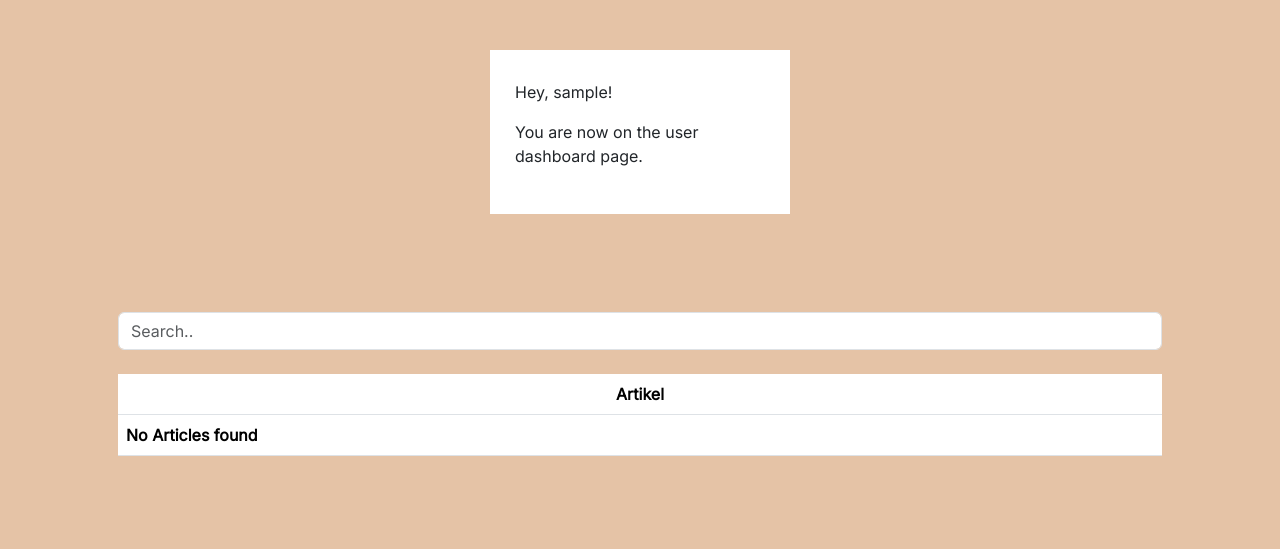
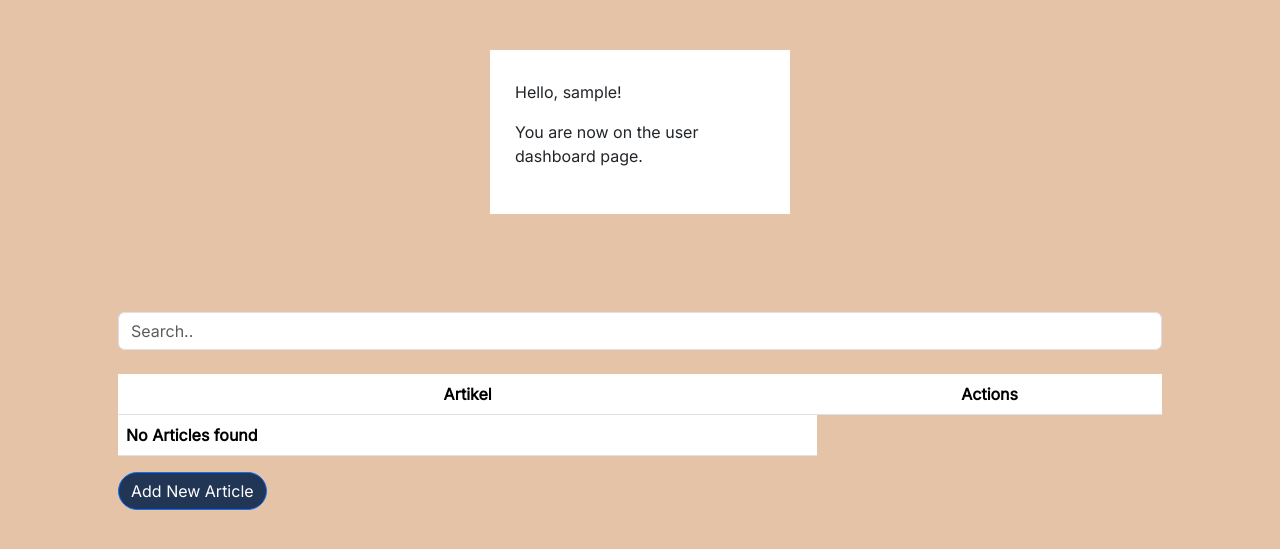
Before and after one commit to Revprm/FinalProject-Pweb, a PHP site: page /dashboard.php in a window 1280 px wide. Shown: the part 56-605 px from the top of the page. Run offline with PHP 8.4, Linux system fonts and the light colour scheme; the visitor is signed in with stand-in values (Sample User, id 1); tables that the repository leaves empty or names only in its code hold one stand-in row (values such as "Sample post"); lists and menus that the app fills with data are empty.

Commit message:
feat: added update and delete buttons and able to add articles

```diff
--- a/dashboard.php
+++ b/dashboard.php
@@ -40,7 +40,7 @@ $result = $conn->query($sql);
 
     <div class="container mt-5">
         <div class="form">
-            <p>Hey, <?php echo $_SESSION['username']; ?>!</p>
+            <p>Hello, <?php echo $_SESSION['username']; ?>!</p>
             <p>You are now on the user dashboard page.</p>
             </form>
         </div>
@@ -53,6 +53,7 @@ $result = $conn->query($sql);
             <thead>
                 <tr>
                     <th scope="col" class="text-center">Artikel</th>
+                    <th scope="col" class="text-center">Actions</th>
                 </tr>
             </thead>
             <tbody id="myTable">
@@ -69,22 +70,29 @@ $result = $conn->query($sql);
                             echo '<div class="col-xl-6 col-md-12 float-end ps-5 pt-4 pe-5 flex-column">';
                             echo '<h4>' . $row['judul'] . '</h4>';
                             echo '<p>' . $row['subjudul'] . '</p>';
-                            echo '<p class ="mt-5">Author: Admin</p>';
+                            echo '<p class ="mt-5">Author: ' . $row['author'] . '</p>';
                             echo '</div>';
                             echo '</a>';
+                            echo '</th>';
+                            echo '<th scope="col" class="text-center">';
+                            echo '<a href="update_article.php?id=' . $row['id'] . '" class="btn mb-3 rounded-3">Update</a>';
+                            echo '<a href="delete_article.php?id=' . $row['id'] . '" class="btn mb-3 rounded-3">Delete</a>';
                             echo '</th>';
                             echo '</tr>';
                         }
                     }
-                    if(!$check){
+                    if (!$check) {
                         echo '<tr><th scope="col" id="desc">No Articles found</th></tr>';
                     }
                 }
                 $conn->close();
                 ?>
             </tbody>
+
         </table>
-
+        <div class="text-start mt-3">
+            <a href="post_article.php" class="btn btn-primary">Add New Article</a>
+        </div>
 </body>
 
 </html>
--- a/login.php
+++ b/login.php
@@ -17,13 +17,11 @@
     require('sqlcon.php');
     $conn = dbconn();
     session_start();
-    // When form submitted, check and create user session.
     if (isset($_POST['username'])) {
-        $username = stripslashes($_REQUEST['username']);    // removes backslashes
+        $username = stripslashes($_REQUEST['username']);
         $username = mysqli_real_escape_string($conn, $username);
         $password = stripslashes($_REQUEST['password']);
         $password = mysqli_real_escape_string($conn, $password);
-        // Check user is exist in the database
         $query    = "SELECT * FROM `users` WHERE username='$username'
                      AND password='" . md5($password) . "'";
         $result = mysqli_query($conn, $query);
```
Also changed, not shown: artikel.php (+12 -2 lines), post_article.php (+14 -5 lines).
